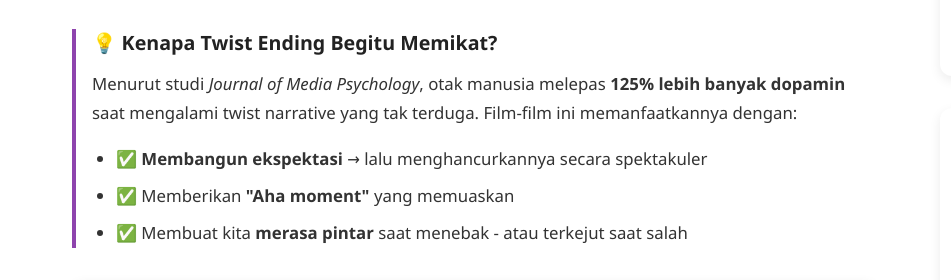
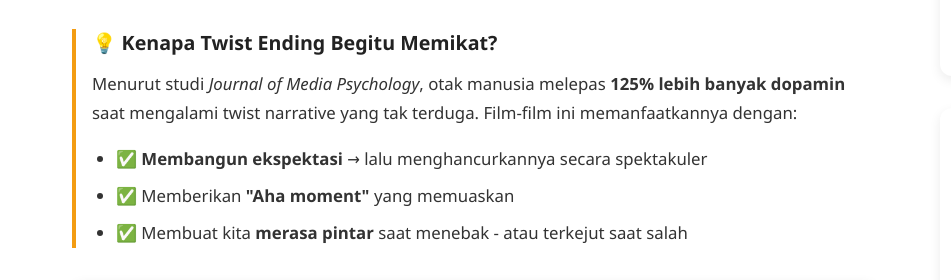
Before and after one commit to AnginFilm/anginfilm, a plain HTML site: page artikel-rekomendasi-twist-ending-3-film-twist-ending.html in a window 1280 px wide. Shown: the part 427-707 px from the top of the page, 0-951 px from the left. Drawn offline with Linux system fonts and the light colour scheme.

Commit message:
Update artikel-rekomendasi-twist-ending-3-film-twist-ending.html

```diff
--- a/artikel-rekomendasi-twist-ending-3-film-twist-ending.html
+++ b/artikel-rekomendasi-twist-ending-3-film-twist-ending.html
@@ -67,7 +67,7 @@
                             class="highlight">spoiler ekstrim</span> yang akan mengubah cara menonton film selamanya!
                         Baca sampai akhir - <em>nomor 3 akan membuatmu mempertanyakan seluruh hidupmu</em>.</p>
 
-                    <div class="box-ungu">
+                    <div class="box-kuning">
                         <h3>💡 Kenapa Twist Ending Begitu Memikat?</h3>
                         <p>Menurut studi <em>Journal of Media Psychology</em>, otak manusia melepas <strong>125% lebih
                                 banyak dopamin</strong> saat mengalami twist narrative yang tak terduga. Film-film ini
```
